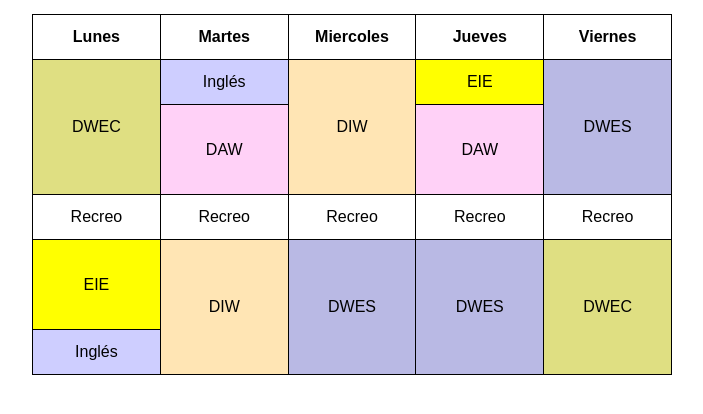
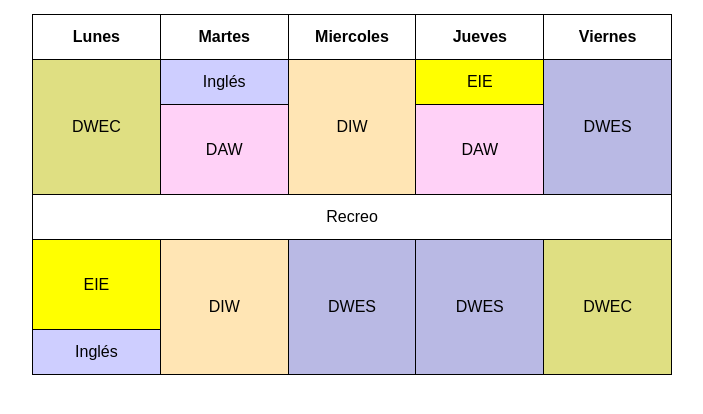
Before and after one commit to byeejasonn/DWES, a PHP site: page /UT2/arrayhorario.php in a window 1280 px wide. Shown: the part 213-627 px from the top of the page, without its empty margins (288-991 px from the left). Run offline with PHP 8.4, Linux system fonts and the light colour scheme.

Commit message:
Super megahorario definitivo

```diff
--- a/UT2/arrayhorario.php
+++ b/UT2/arrayhorario.php
@@ -1,10 +1,10 @@
 <?php
     $horario = [
         "Lunes" => ["DWEC","DWEC","DWEC","Recreo","EIE","EIE","Inglés"],
-        "Martes" => ["Inglés","DAW","DAW","Recreo","DIW","DIW","DIW"],
-        "Miercoles" => ["DIW","DIW","DIW","Recreo","DWES","DWES","DWES"],
-        "Jueves" => ["EIE","DAW","DAW","Recreo","DWES","DWES","DWES"],
-        "Viernes" => ["DWES","DWES","DWES","Recreo","DWEC","DWEC","DWEC"]
+        "Martes" => ["Inglés","DAW","DAW","","DIW","DIW","DIW"],
+        "Miercoles" => ["DIW","DIW","DIW","","DWES","DWES","DWES"],
+        "Jueves" => ["EIE","DAW","DAW","","DWES","DWES","DWES"],
+        "Viernes" => ["DWES","DWES","DWES","","DWEC","DWEC","DWEC"]
     ];
 
     function print_horario($horario) {
@@ -54,7 +54,7 @@
                                     Como el indice es un caos pero no es igual para cada array de cada dia recorro todas las posiciones comprobando si esta vacio o no, si no lo esta printa el valor y usa la variable rowspan que tiene la suma de horas de ese modulo en concreto
                                     */
                             ?>
-                                        <td class="<?= $modulos[$i] ?>" rowspan="<?= $rowspan ?>" style="--index:<?= $rowspan ?>;"><?= $modulos[$i]; ?></td>
+                                        <td class="<?= $modulos[$i] ?>" rowspan="<?= $rowspan ?>" style="--index:<?= $rowspan ?>;" <?= ($modulos[$i] == "Recreo")?"colspan='5'":""; ?>><?= $modulos[$i]; ?></td>
                             <?php
                                     endif;
                                 endforeach;
```
